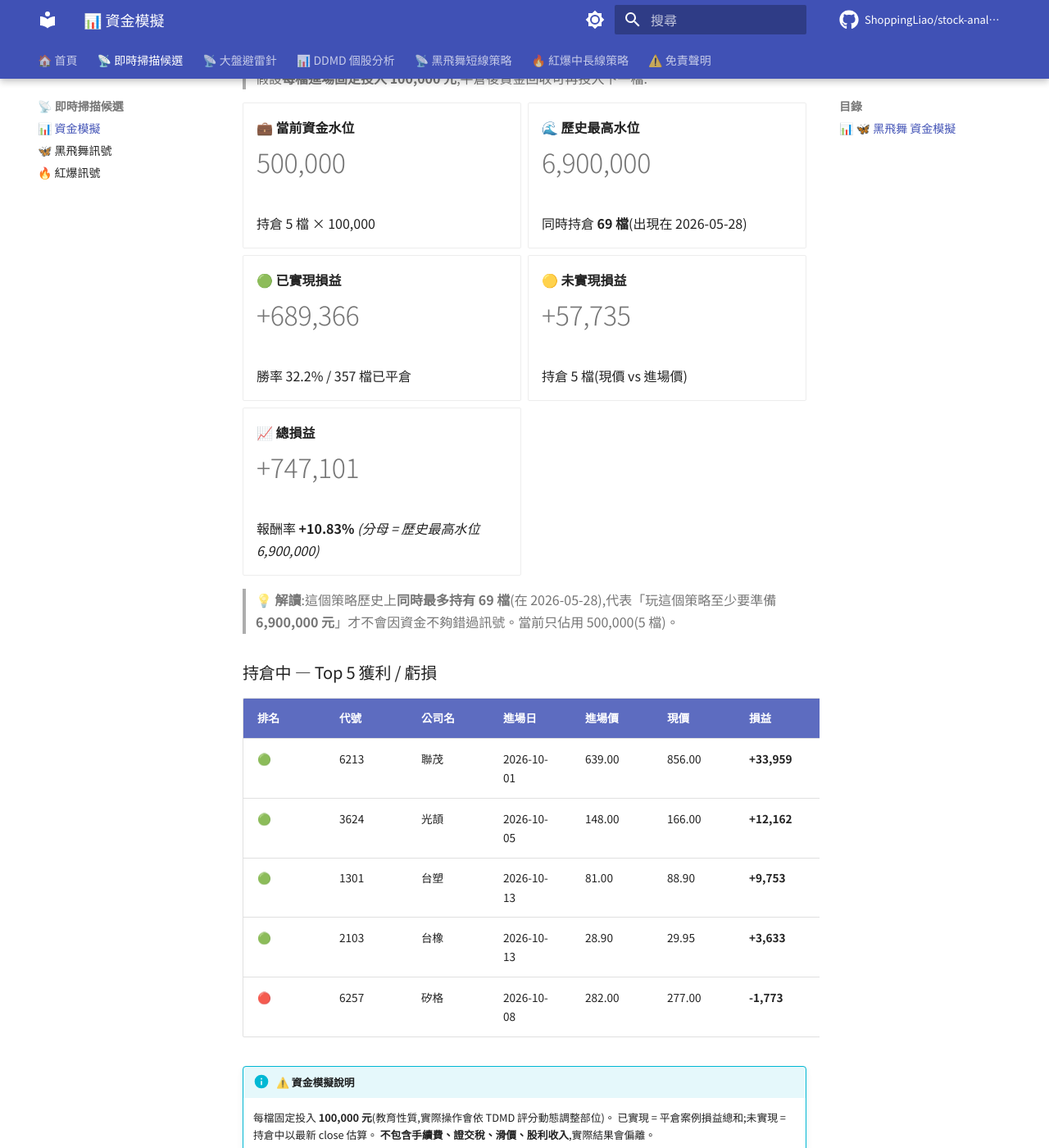
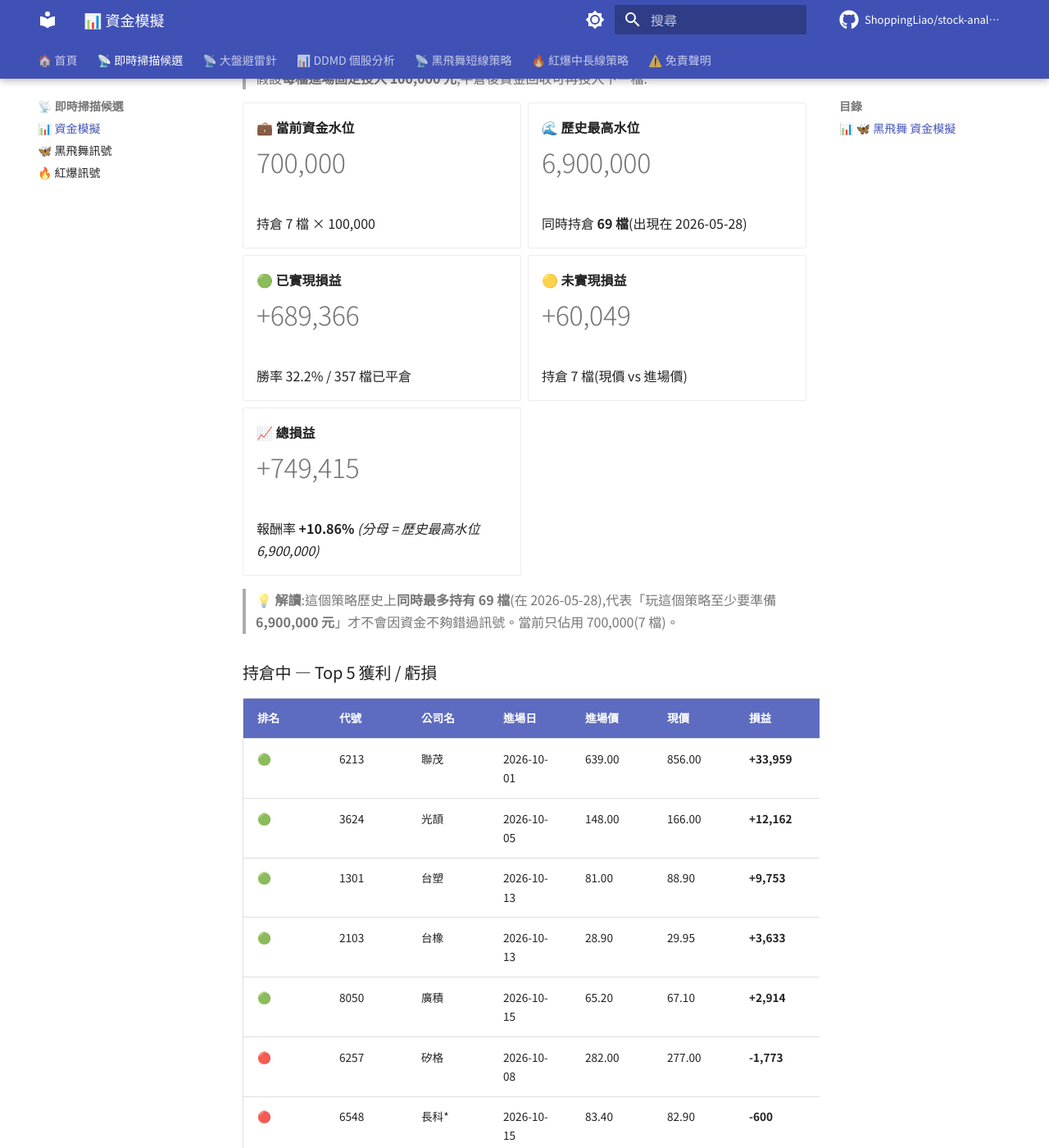
Before and after one commit to ShoppingLiao/stock-analysis-public, an MkDocs documentation site: the page built from docs/signals_capital.md, in a window 1280 px wide and 1400 px high, scrolled down 445 px. Shown: the whole window at 82% size. Built offline with MkDocs 1.6.1 and Material for MkDocs 9.7.7, drawn with Linux system fonts in a browser that asks for light colours; comment, search, counter and statistics services are not loaded; some of the changed text lies outside the part shown.

Commit message:
docs(signals): update BB + RB + capital (2026-10-15)

```diff
--- a/docs/signals_capital.md
+++ b/docs/signals_capital.md
@@ -17,9 +17,9 @@
 
 -   **💼 當前資金水位**
 
-    # 500,000
+    # 700,000
 
-    持倉 5 檔 × 100,000
+    持倉 7 檔 × 100,000
 
 -   **🌊 歷史最高水位**
 
@@ -35,19 +35,19 @@
 
 -   **🟡 未實現損益**
 
-    # +57,735
+    # +60,049
 
-    持倉 5 檔(現價 vs 進場價)
+    持倉 7 檔(現價 vs 進場價)
 
 -   **📈 總損益**
 
-    # +747,101
+    # +749,415
 
-    報酬率 **+10.83%** _(分母 = 歷史最高水位 6,900,000)_
+    報酬率 **+10.86%** _(分母 = 歷史最高水位 6,900,000)_
 
 </div>
 
-> **💡 解讀**:這個策略歷史上**同時最多持有 69 檔**(在 2026-05-28),代表「玩這個策略至少要準備 **6,900,000 元**」才不會因資金不夠錯過訊號。當前只佔用 500,000(5 檔)。
+> **💡 解讀**:這個策略歷史上**同時最多持有 69 檔**(在 2026-05-28),代表「玩這個策略至少要準備 **6,900,000 元**」才不會因資金不夠錯過訊號。當前只佔用 700,000(7 檔)。
 
 ### 持倉中 — Top 5 獲利 / 虧損
 
@@ -57,7 +57,9 @@
 | 🟢 | 3624 | 光頡 | 2026-10-05 | 148.00 | 166.00 | **+12,162** | **+12.16%** |
 | 🟢 | 1301 | 台塑 | 2026-10-13 | 81.00 | 88.90 | **+9,753** | **+9.75%** |
 | 🟢 | 2103 | 台橡 | 2026-10-13 | 28.90 | 29.95 | **+3,633** | **+3.63%** |
+| 🟢 | 8050 | 廣積 | 2026-10-15 | 65.20 | 67.10 | **+2,914** | **+2.91%** |
 | 🔴 | 6257 | 矽格 | 2026-10-08 | 282.00 | 277.00 | **-1,773** | **-1.77%** |
+| 🔴 | 6548 | 長科* | 2026-10-15 | 83.40 | 82.90 | **-600** | **-0.60%** |
 
 !!! info "⚠️ 資金模擬說明"
     每檔固定投入 **100,000 元**(教育性質,實際操作會依 TDMD 評分動態調整部位)。
@@ -134,9 +136,9 @@
 
 -   **💼 當前資金水位**
 
-    # 5,700,000
+    # 5,900,000
 
-    BB 500,000 + RB 5,200,000
+    BB 700,000 + RB 5,200,000
 
 -   **🌊 兩策略歷史最高水位**
 
@@ -152,15 +154,15 @@
 
 -   **🟡 未實現損益**
 
-    # +816,172
+    # +818,487
 
-    BB +57,735 + RB +758,437
+    BB +60,049 + RB +758,437
 
 -   **📈 總損益**
 
-    # +740,874
+    # +743,188
 
-    報酬率 **+3.25%** _(分母 = 兩策略歷史最高水位)_
+    報酬率 **+3.26%** _(分母 = 兩策略歷史最高水位)_
 
 </div>
 
```
Also changed, not shown: docs/signals_black_butterfly.md (+5 -2 lines).
